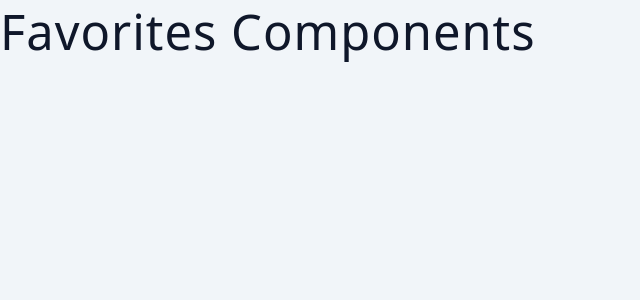
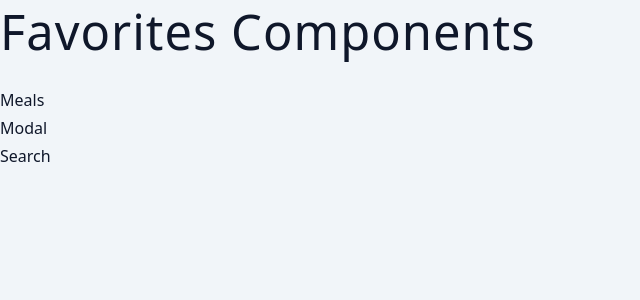
Before and after one commit to inusanaimu/MealsApp, a React (Create React App) app: page / in a window 1280 px wide. Shown: the top 300 px of the page, without its empty margins (0-640 px from the left). Built offline with nearby package versions, Linux system fonts and the light colour scheme.

Commit message:
Boilerplate

```diff
--- a/src/App.js
+++ b/src/App.js
@@ -1,10 +1,19 @@
 import logo from './logo.svg';
 import './App.css';
 import Favorites from './components/Favorites';
+import Meals from './components/Meals';
+import Modal from './components/Modal';
+import Search from './components/Search';
 
 function App() {
-  return (
+  return ( <main>
+
     <Favorites />
+    <Meals/>
+    <Modal/>
+    <Search/>
+
+  </main>
   );
 }
 
--- a/src/components/Meals.js
+++ b/src/components/Meals.js
@@ -0,0 +1,9 @@
+import React from 'react'
+
+function Meals() {
+  return (
+    <div>Meals</div>
+  )
+}
+
+export default Meals
--- a/src/components/Modal.js
+++ b/src/components/Modal.js
@@ -0,0 +1,9 @@
+import React from 'react'
+
+function Modal() {
+  return (
+    <div>Modal</div>
+  )
+}
+
+export default Modal
--- a/src/components/Search.js
+++ b/src/components/Search.js
@@ -0,0 +1,9 @@
+import React from 'react'
+
+function Search() {
+  return (
+    <div>Search</div>
+  )
+}
+
+export default Search
```
Also changed, not shown: 1 other file (tests, documents, lock files or other folders).
